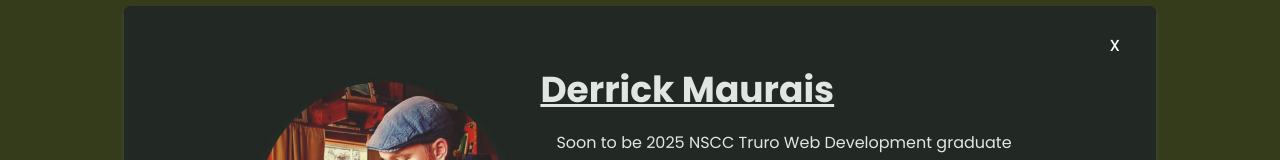
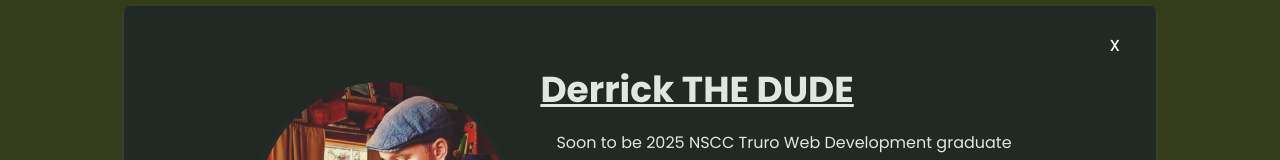
Before and after one commit to Dmaur/WebPortfolio, a Next.js app: page / in a window 1280 px wide. Both pictures are taken after a click on the button "ABOUT". Shown: the part 186-346 px from the top of the page. Built offline with nearby package versions, Linux system fonts and the light colour scheme; no server answers; the database is empty.

Commit message:
Refactor Jenkinsfile: update Node.js setup, add linting stage, and improve deployment messaging; update About component header

```diff
--- a/src/components/About.tsx
+++ b/src/components/About.tsx
@@ -39,7 +39,7 @@ export default function About({ isLarge, setSiteState }: AboutProps) {
 
 
                     <div className=" mt-3 lg:mt-2 just justify-self-center flex flex-col lg:justify-between max-w-2xl">
-                        <h1 className=" mb-4 underline text-center lg:text-start lg:mb-4 text-2xl lg:text-4xl font-bold">Derrick Maurais</h1>
+                        <h1 className=" mb-4 underline text-center lg:text-start lg:mb-4 text-2xl lg:text-4xl font-bold">Derrick THE DUDE</h1>
                         <p className={`${isLarge? "ml-4" : "text-left"}`}>Soon to be 2025 NSCC Truro Web Development graduate</p>
                         <br/>
                         <p className={`${isLarge? "ml-8": "text-left"}`}>Interested in Dev-ops and back-end development</p>
```
Also changed, not shown: 1 other file (tests, documents, lock files or other folders).
